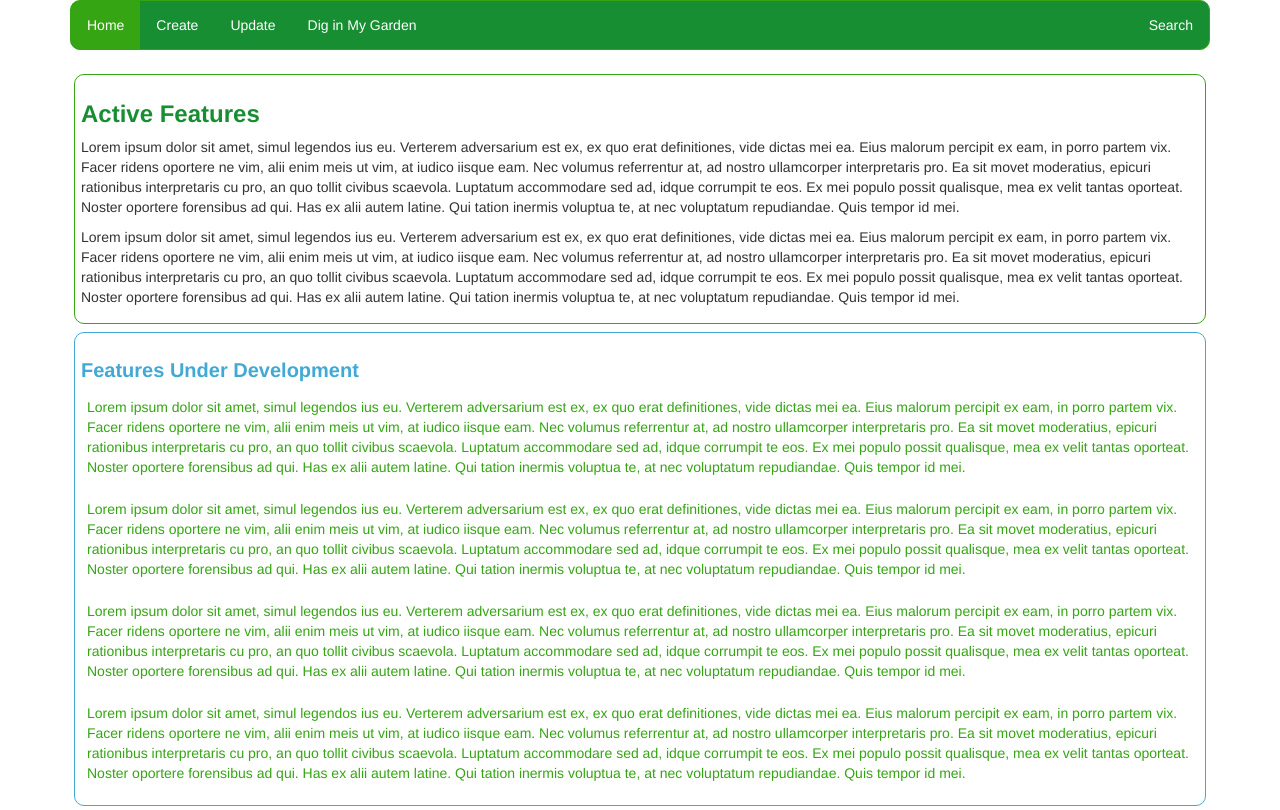
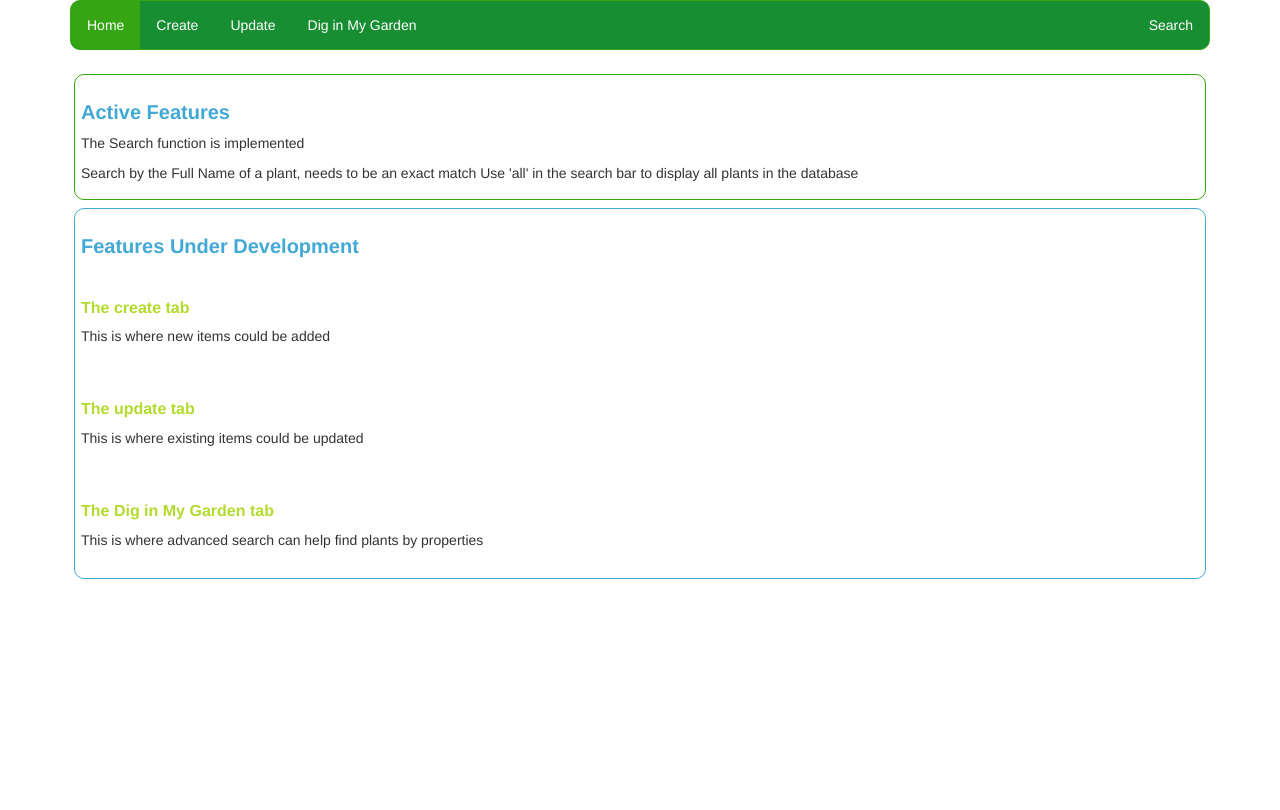
Before and after one commit to jzaiss1/my-garden, a Flask app: page / in a window 1280 px wide. Shown: the part 189-999 px from the top of the page. After the commit the page ends 768 px from the top, so only its background shows below. Run offline with Flask 2, Linux system fonts and the light colour scheme; parts of the project's set-up code (start-up, migrations or seed data) failed here and were passed over; some libraries are stand-ins or nearby versions.

Commit message:
update the home page

```diff
--- a/app/templates/home.html
+++ b/app/templates/home.html
@@ -36,24 +36,13 @@
     <div class="row">
       <div class="col-sm-12 col-md-12 col-lg-12">
         <div class="article">
-          <h1>Active Features</h1>
+          <h2>Active Features</h2>
           <p>
-            Lorem ipsum dolor sit amet, simul legendos ius eu. Verterem adversarium est ex, ex quo erat definitiones,
-            vide dictas mei ea. Eius malorum percipit ex eam, in porro partem vix. Facer ridens oportere ne vim, alii
-            enim meis ut vim, at iudico iisque eam. Nec volumus referrentur at, ad nostro ullamcorper interpretaris pro.
-            Ea sit movet moderatius, epicuri rationibus interpretaris cu pro, an quo tollit civibus scaevola.
-            Luptatum accommodare sed ad, idque corrumpit te eos. Ex mei populo possit qualisque, mea ex velit tantas
-            oporteat. Noster oportere forensibus ad qui. Has ex alii autem latine. Qui tation inermis voluptua te, at
-            nec voluptatum repudiandae. Quis tempor id mei.
+            The Search function is implemented
           </p>
           <p>
-            Lorem ipsum dolor sit amet, simul legendos ius eu. Verterem adversarium est ex, ex quo erat definitiones,
-            vide dictas mei ea. Eius malorum percipit ex eam, in porro partem vix. Facer ridens oportere ne vim, alii
-            enim meis ut vim, at iudico iisque eam. Nec volumus referrentur at, ad nostro ullamcorper interpretaris pro.
-            Ea sit movet moderatius, epicuri rationibus interpretaris cu pro, an quo tollit civibus scaevola.
-            Luptatum accommodare sed ad, idque corrumpit te eos. Ex mei populo possit qualisque, mea ex velit tantas
-            oporteat. Noster oportere forensibus ad qui. Has ex alii autem latine. Qui tation inermis voluptua te, at
-            nec voluptatum repudiandae. Quis tempor id mei.
+            Search by the Full Name of a plant, needs to be an exact match
+            Use 'all' in the search bar to display all plants in the database
           </p>
         </div>
       </div>
@@ -63,40 +52,16 @@
         <div class="largeArticle">
           <h2>Features Under Development</h2>
           <p>
-            Lorem ipsum dolor sit amet, simul legendos ius eu. Verterem adversarium est ex, ex quo erat definitiones,
-            vide dictas mei ea. Eius malorum percipit ex eam, in porro partem vix. Facer ridens oportere ne vim, alii
-            enim meis ut vim, at iudico iisque eam. Nec volumus referrentur at, ad nostro ullamcorper interpretaris pro.
-            Ea sit movet moderatius, epicuri rationibus interpretaris cu pro, an quo tollit civibus scaevola.
-            Luptatum accommodare sed ad, idque corrumpit te eos. Ex mei populo possit qualisque, mea ex velit tantas
-            oporteat. Noster oportere forensibus ad qui. Has ex alii autem latine. Qui tation inermis voluptua te, at
-            nec voluptatum repudiandae. Quis tempor id mei.
+            <h3>The create tab</h3>
+            This is where new items could be added
           </p>
           <p>
-            Lorem ipsum dolor sit amet, simul legendos ius eu. Verterem adversarium est ex, ex quo erat definitiones,
-            vide dictas mei ea. Eius malorum percipit ex eam, in porro partem vix. Facer ridens oportere ne vim, alii
-            enim meis ut vim, at iudico iisque eam. Nec volumus referrentur at, ad nostro ullamcorper interpretaris pro.
-            Ea sit movet moderatius, epicuri rationibus interpretaris cu pro, an quo tollit civibus scaevola.
-            Luptatum accommodare sed ad, idque corrumpit te eos. Ex mei populo possit qualisque, mea ex velit tantas
-            oporteat. Noster oportere forensibus ad qui. Has ex alii autem latine. Qui tation inermis voluptua te, at
-            nec voluptatum repudiandae. Quis tempor id mei.
+            <h3>The update tab</h3>
+            This is where existing items could be updated
           </p>
           <p>
-            Lorem ipsum dolor sit amet, simul legendos ius eu. Verterem adversarium est ex, ex quo erat definitiones,
-            vide dictas mei ea. Eius malorum percipit ex eam, in porro partem vix. Facer ridens oportere ne vim, alii
-            enim meis ut vim, at iudico iisque eam. Nec volumus referrentur at, ad nostro ullamcorper interpretaris pro.
-            Ea sit movet moderatius, epicuri rationibus interpretaris cu pro, an quo tollit civibus scaevola.
-            Luptatum accommodare sed ad, idque corrumpit te eos. Ex mei populo possit qualisque, mea ex velit tantas
-            oporteat. Noster oportere forensibus ad qui. Has ex alii autem latine. Qui tation inermis voluptua te, at
-            nec voluptatum repudiandae. Quis tempor id mei.
-          </p>
-          <p>
-            Lorem ipsum dolor sit amet, simul legendos ius eu. Verterem adversarium est ex, ex quo erat definitiones,
-            vide dictas mei ea. Eius malorum percipit ex eam, in porro partem vix. Facer ridens oportere ne vim, alii
-            enim meis ut vim, at iudico iisque eam. Nec volumus referrentur at, ad nostro ullamcorper interpretaris pro.
-            Ea sit movet moderatius, epicuri rationibus interpretaris cu pro, an quo tollit civibus scaevola.
-            Luptatum accommodare sed ad, idque corrumpit te eos. Ex mei populo possit qualisque, mea ex velit tantas
-            oporteat. Noster oportere forensibus ad qui. Has ex alii autem latine. Qui tation inermis voluptua te, at
-            nec voluptatum repudiandae. Quis tempor id mei.
+            <h3>The Dig in My Garden tab</h3>
+            This is where advanced search can help find plants by properties
           </p>
         </div>
       </div>
```
